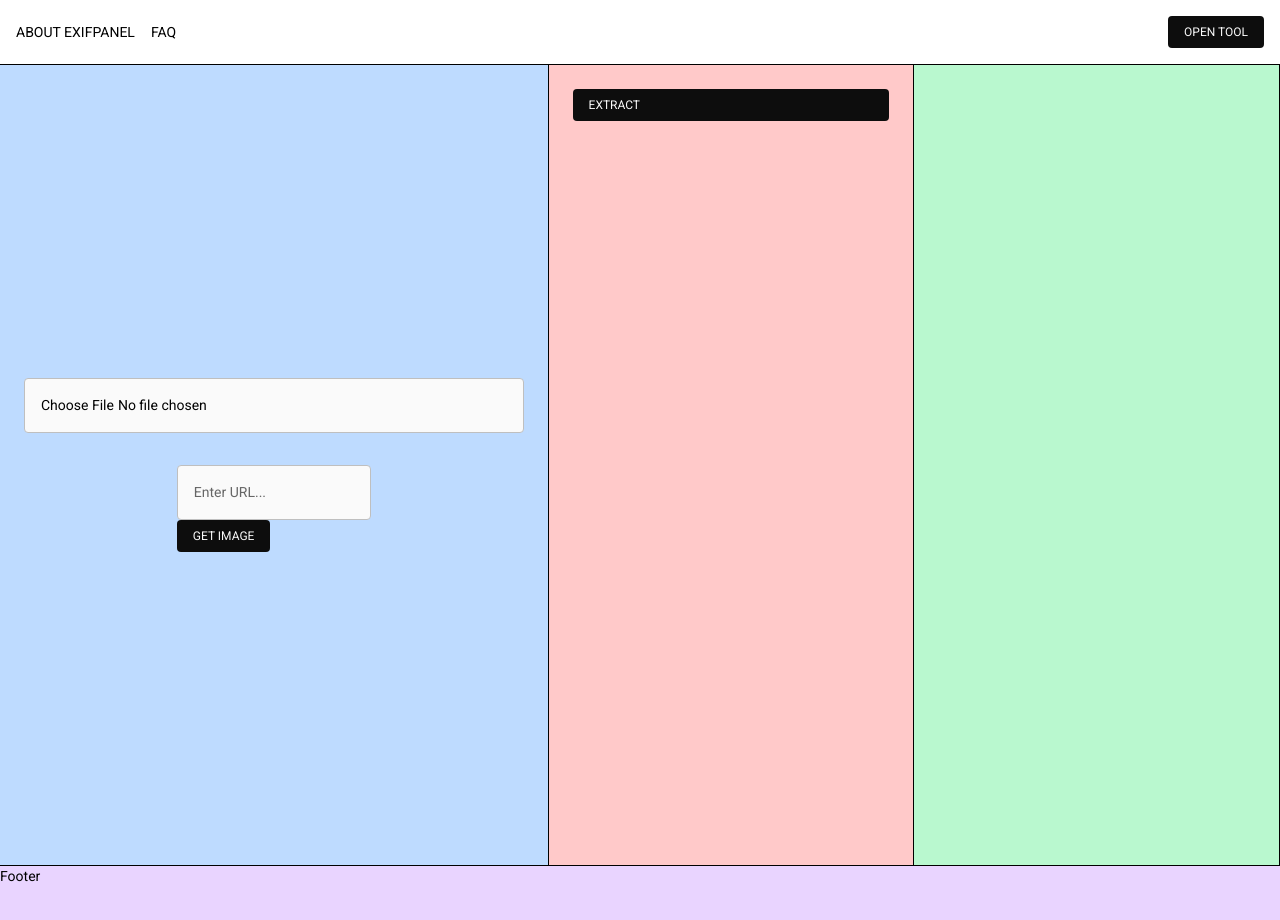
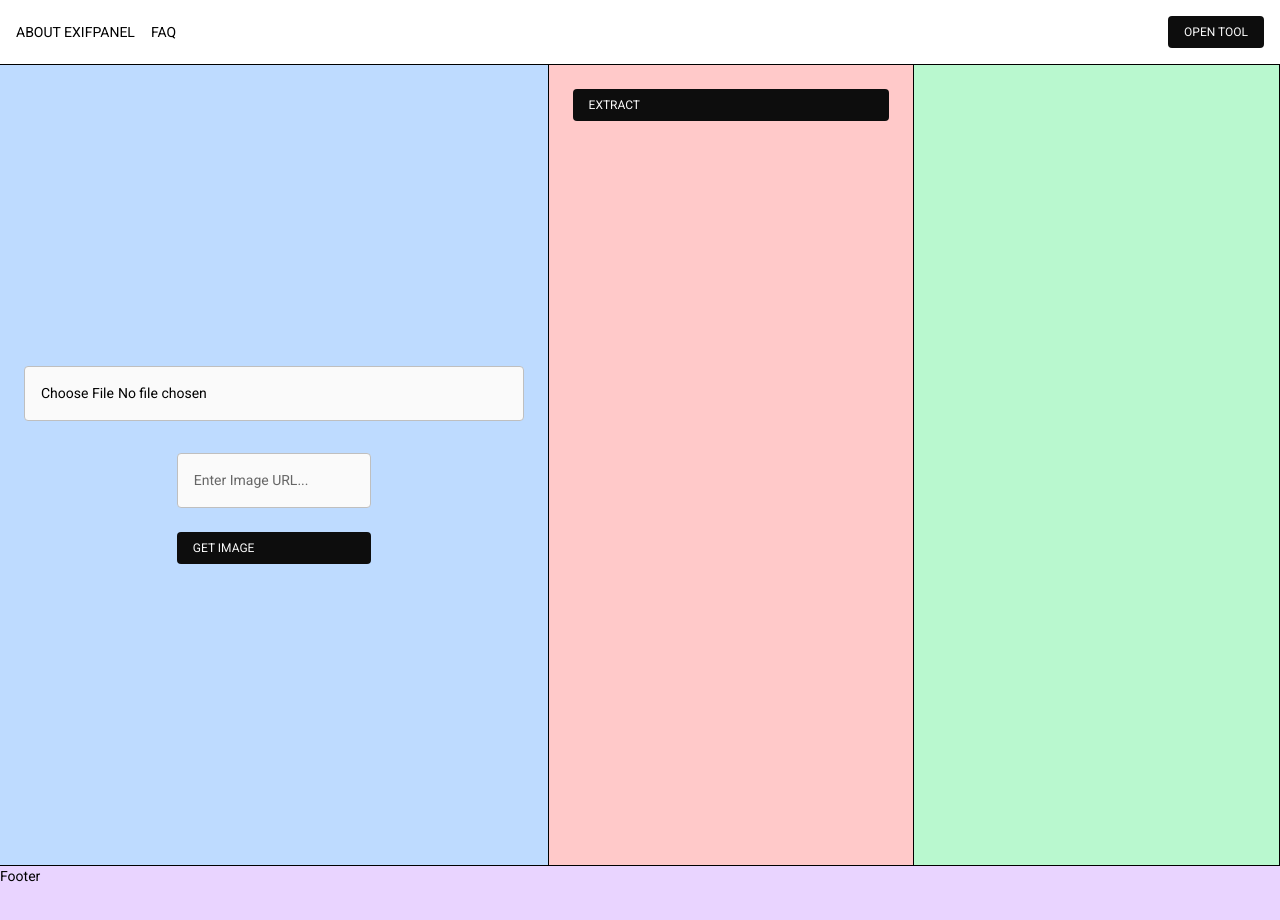
Before and after one commit to psyofrelief/exif-panel, a Next.js app: page / in a window 1280 px wide. Shown: the top 920 px of the page. Built offline with nearby package versions, Linux system fonts and the light colour scheme.

Commit message:
feat: add client url validation

```diff
--- a/package.json
+++ b/package.json
@@ -17,9 +17,12 @@
     "next": "16.0.3",
     "react": "19.2.0",
     "react-dom": "19.2.0",
-    "tailwind-merge": "^3.4.0"
+    "react-hook-form": "^7.66.1",
+    "tailwind-merge": "^3.4.0",
+    "zod": "^4.1.13"
   },
   "devDependencies": {
+    "@hookform/resolvers": "^5.2.2",
     "@tailwindcss/postcss": "^4",
     "@types/node": "^20",
     "@types/react": "^19",
--- /dev/null
+++ b/src/components/ui/FormMessage.tsx
@@ -0,0 +1,13 @@
+import { cn } from "@/lib/utils";
+
+interface Props {
+  className?: string;
+  children: React.ReactNode;
+}
+export default function FormMessage({ className = "", children }: Props) {
+  return (
+    <p className={cn("text-xs text-foreground-destructive", className)}>
+      {children}
+    </p>
+  );
+}
--- a/src/features/Analyser/ImagePanel.tsx
+++ b/src/features/Analyser/ImagePanel.tsx
@@ -4,9 +4,10 @@ import Input from "@/components/ui/Input";
 import { useAnalyserContext } from "@/contexts/analyserContext";
 import Error from "next/error";
 import Image from "next/image";
+import UploadForm from "./forms/uploadForm";
 
 export default function ImagePanel() {
-  const { setFile, file, imageUrl, setImageUrl, error, setError, blobUrl } =
+  const { setFile, file, imageUrl, error, setError, blobUrl } =
     useAnalyserContext();
 
   return (
@@ -28,16 +29,7 @@ export default function ImagePanel() {
           onError={() => setError("Couldn't load image")}
         />
       )}
-      <form
-        onSubmit={(e) => {
-          e.preventDefault();
-          const value = new FormData(e.currentTarget).get("imgUrl") as string;
-          setImageUrl(value);
-        }}
-      >
-        <Input name="imgUrl" placeholder="Enter URL..." />
-        <Button type="submit">Get Image</Button>
-      </form>
+      <UploadForm />
 
       {error && <Error statusCode={400} title={error} />}
     </Panel>
--- /dev/null
+++ b/src/features/Analyser/forms/uploadForm.tsx
@@ -0,0 +1,46 @@
+"use client";
+
+import { useAnalyserContext } from "@/contexts/analyserContext";
+import { z } from "zod";
+import { useForm } from "react-hook-form";
+import { zodResolver } from "@hookform/resolvers/zod";
+
+import Input from "@/components/ui/Input";
+import Button from "@/components/ui/Button";
+import FormMessage from "@/components/ui/FormMessage";
+
+const urlRegex = /^(https?:\/\/)([a-zA-Z0-9-]+\.)+[a-zA-Z]{2,}(\/\S*)?$/;
+
+const formSchema = z.object({
+  imgUrl: z.string().regex(urlRegex, "Invalid URL"),
+});
+
+export default function UploadForm() {
+  const { setImageUrl } = useAnalyserContext();
+
+  const {
+    register,
+    handleSubmit,
+    formState: { errors },
+  } = useForm<z.infer<typeof formSchema>>({
+    resolver: zodResolver(formSchema),
+    defaultValues: {
+      imgUrl: "",
+    },
+  });
+
+  const onSubmit = (values: z.infer<typeof formSchema>) => {
+    setImageUrl(values.imgUrl);
+  };
+
+  return (
+    <form onSubmit={handleSubmit(onSubmit)} className="flex flex-col gap-md">
+      <div className="flex flex-col gap-xs">
+        <Input {...register("imgUrl")} placeholder="Enter Image URL..." />
+        {errors.imgUrl && <FormMessage>{errors.imgUrl.message}</FormMessage>}
+      </div>
+
+      <Button type="submit">Get Image</Button>
+    </form>
+  );
+}
```
Also changed, not shown: 1 other file (tests, documents, lock files or other folders).
